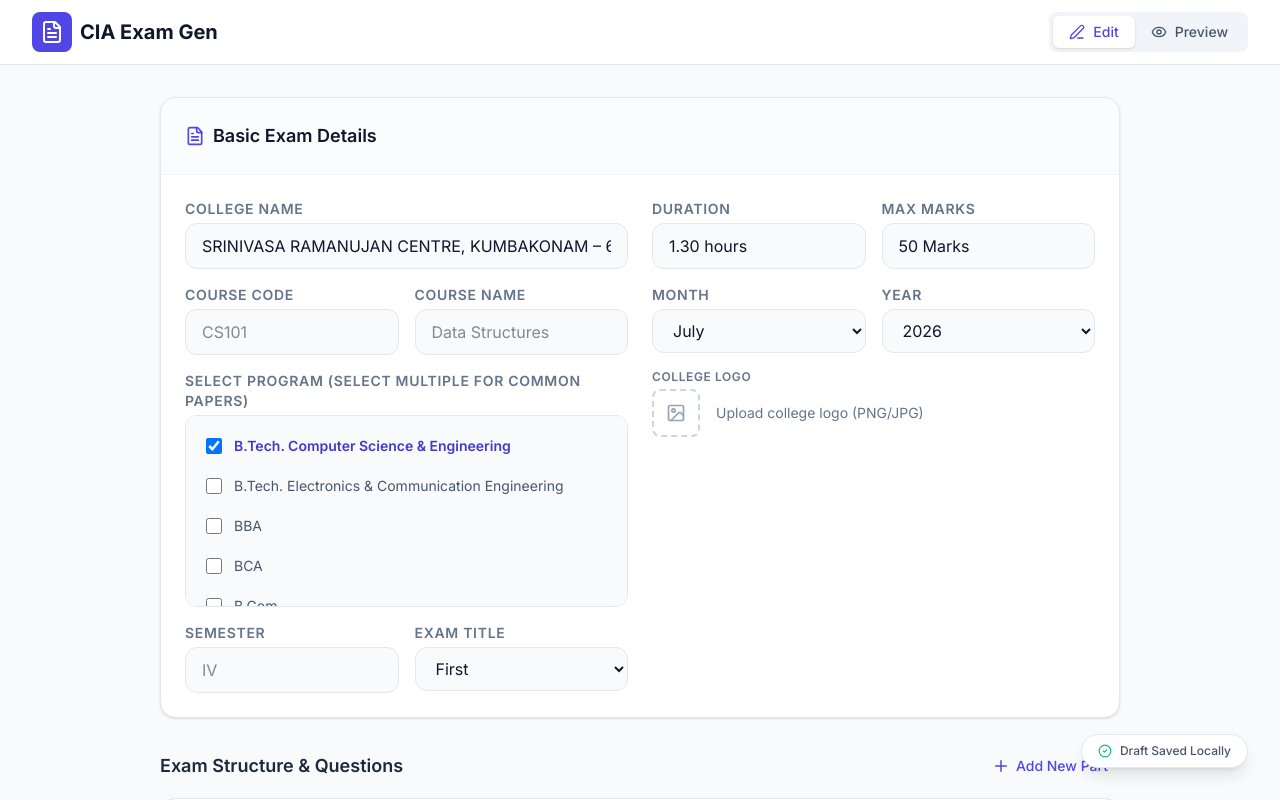
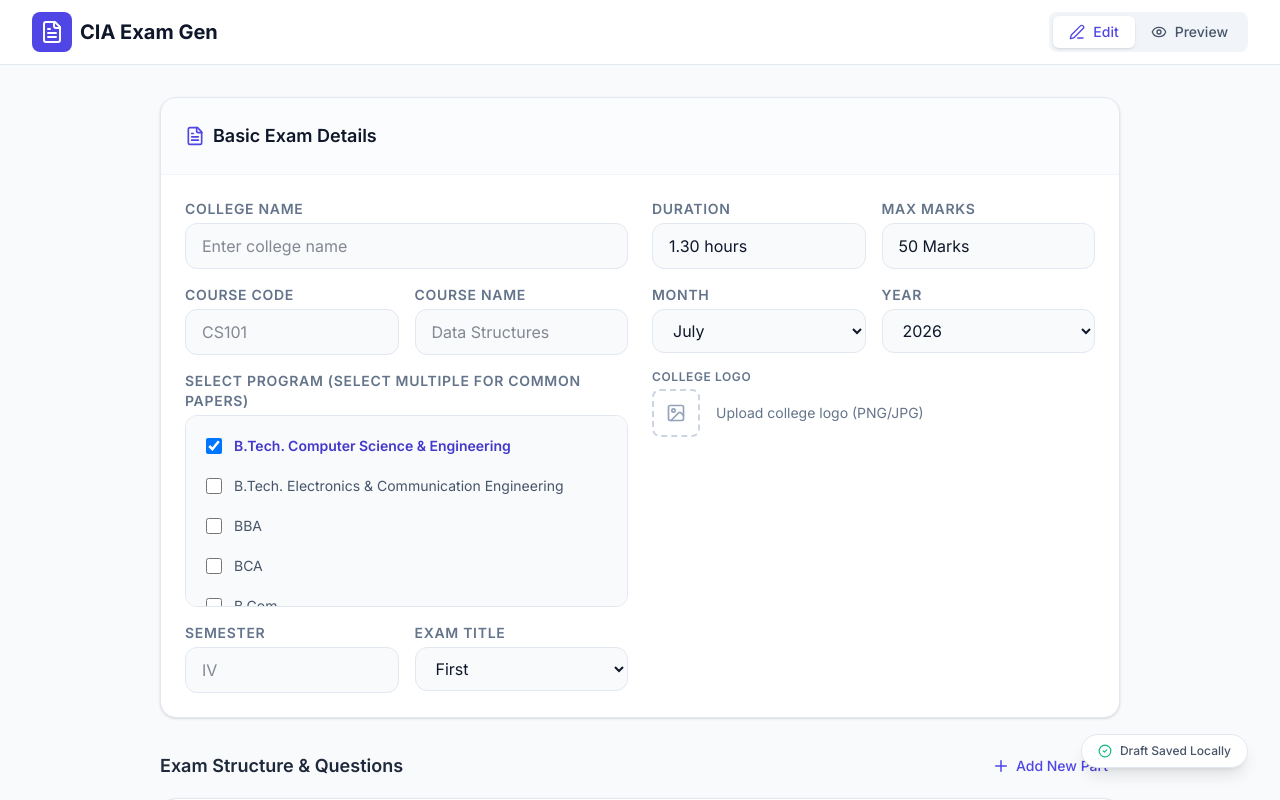
Before and after one commit to maheshpriya08/cia, a React (Vite) app: page / in a window 1280 px wide. Shown: the top 800 px of the page. Built offline with nearby package versions, Linux system fonts and the light colour scheme.

Commit message:
Clear collegeName field in App component

```diff
--- a/src/App.tsx
+++ b/src/App.tsx
@@ -61,7 +61,7 @@ const INITIAL_DATA: ExamData = {
   date: '',
   month: MONTHS[new Date().getMonth()],
   year: new Date().getFullYear().toString(),
-  collegeName: 'SRINIVASA RAMANUJAN CENTRE, KUMBAKONAM – 612001',
+  collegeName: '',
   semester: '',
   program: PROGRAMS[0],
   logoUrl: null,
```
